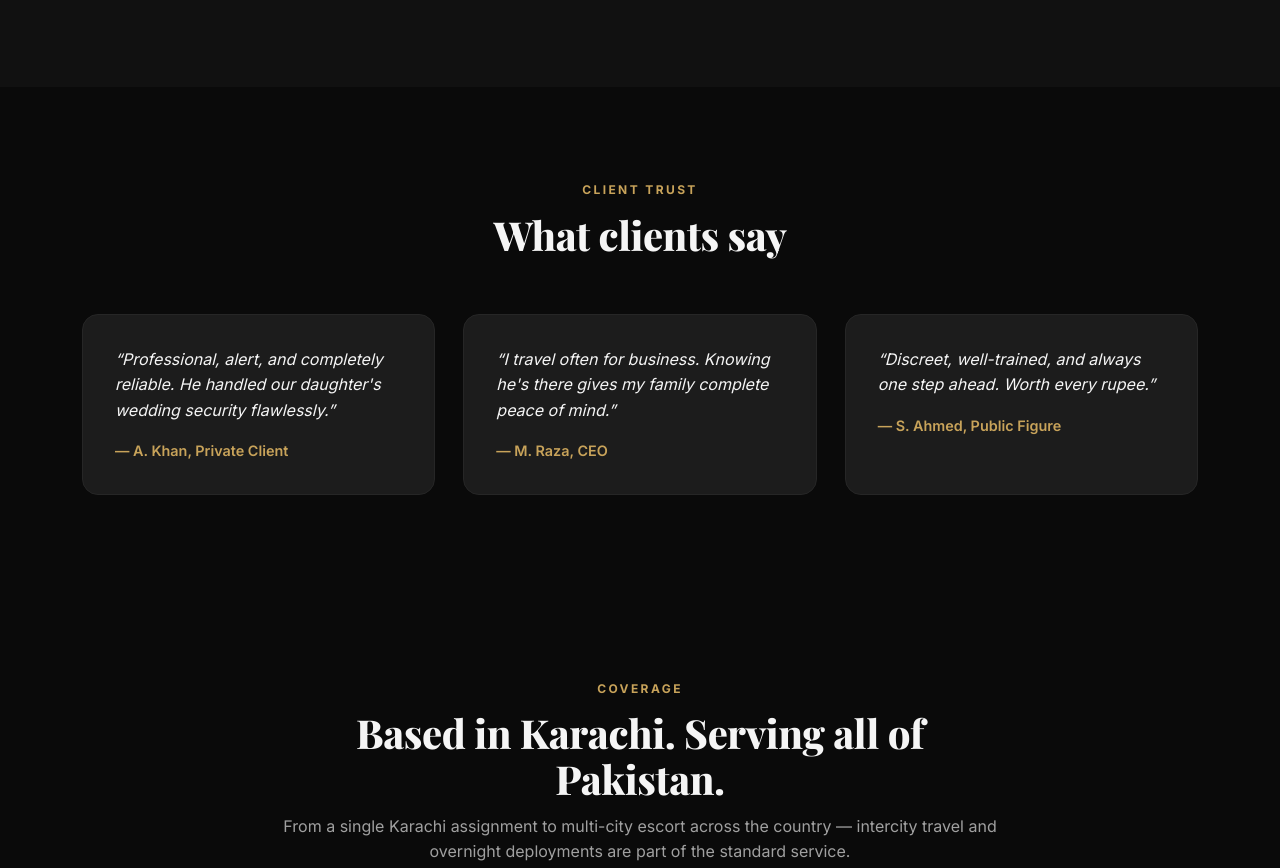
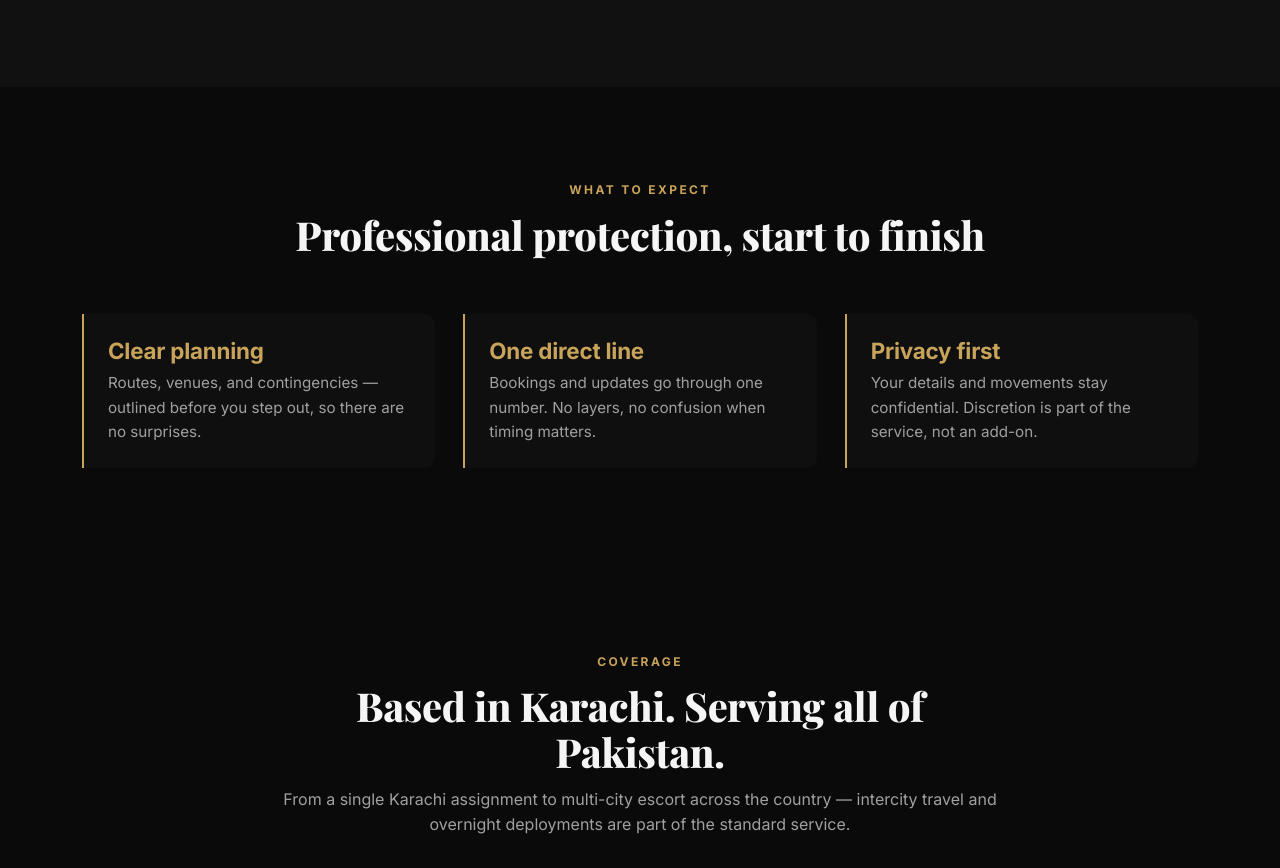
Before and after one commit to engrrtariq/zeeshan_website, a plain HTML site: page index.html in a window 1280 px wide. Shown: the part 2068-2936 px from the top of the page. Drawn offline with nearby package versions, Linux system fonts and the light colour scheme.

Commit message:
Revise content and functionality across multiple pages for clarity and engagement
- Updated the "Personal Note" section in about.html to convey a more personal touch and client reassurance.
- Changed the contact form action in contact.html to use FormSubmit, including hidden fields for subject and template.
- Enhanced the index.html section by replacing testimonials with clear service expectations and features.
- Adjusted the services.html pricing description for better clarity on final rates.
- Removed unused testimonial styles from CSS for cleaner code.

```diff
--- a/css/style.css
+++ b/css/style.css
@@ -364,24 +364,6 @@
 }
 .feature h3 { color: var(--accent); margin-bottom: .5rem; }
 .feature p { color: var(--text-muted); font-size: .95rem; }
-
-/* ---------- Testimonials ---------- */
-.testimonial {
-  background: var(--surface);
-  border: 1px solid var(--border);
-  border-radius: var(--radius-lg);
-  padding: 2rem;
-  position: relative;
-}
-.testimonial::before {
-  content: """;
-  position: absolute; top: -10px; left: 16px;
-  font-family: 'Playfair Display', serif;
-  font-size: 5rem; line-height: 1;
-  color: var(--accent); opacity: .3;
-}
-.testimonial p { font-style: italic; color: var(--text); }
-.testimonial footer { color: var(--accent); font-weight: 600; font-size: .9rem; margin-top: 1rem; }
 
 /* ---------- Coverage ---------- */
 .coverage-grid {
--- a/index.html
+++ b/index.html
@@ -208,26 +208,26 @@
       </div>
     </section>
 
-    <section class="section testimonials">
+    <section class="section">
       <div class="container">
         <header class="section-head">
-          <p class="eyebrow">Client Trust</p>
-          <h2>What clients say</h2>
+          <p class="eyebrow">What to expect</p>
+          <h2>Professional protection, start to finish</h2>
         </header>
 
         <div class="grid grid-3">
-          <blockquote class="testimonial">
-            <p>&ldquo;Professional, alert, and completely reliable. He handled our daughter's wedding security flawlessly.&rdquo;</p>
-            <footer>&mdash; A. Khan, Private Client</footer>
-          </blockquote>
-          <blockquote class="testimonial">
-            <p>&ldquo;I travel often for business. Knowing he's there gives my family complete peace of mind.&rdquo;</p>
-            <footer>&mdash; M. Raza, CEO</footer>
-          </blockquote>
-          <blockquote class="testimonial">
-            <p>&ldquo;Discreet, well-trained, and always one step ahead. Worth every rupee.&rdquo;</p>
-            <footer>&mdash; S. Ahmed, Public Figure</footer>
-          </blockquote>
+          <div class="feature">
+            <h3>Clear planning</h3>
+            <p>Routes, venues, and contingencies &mdash; outlined before you step out, so there are no surprises.</p>
+          </div>
+          <div class="feature">
+            <h3>One direct line</h3>
+            <p>Bookings and updates go through one number. No layers, no confusion when timing matters.</p>
+          </div>
+          <div class="feature">
+            <h3>Privacy first</h3>
+            <p>Your details and movements stay confidential. Discretion is part of the service, not an add-on.</p>
+          </div>
         </div>
       </div>
     </section>
```
Also changed, not shown: about.html (+2 -2 lines), contact.html (+8 -1 lines), services.html (+1 -1 lines), 1 other file.
